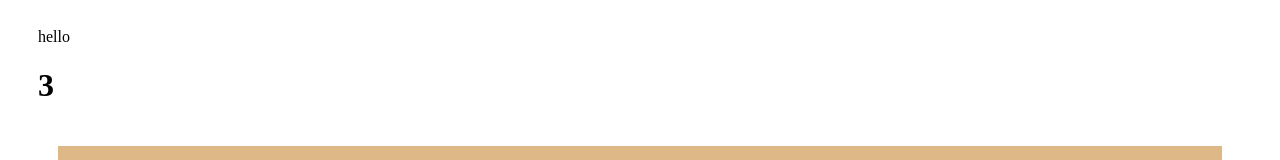
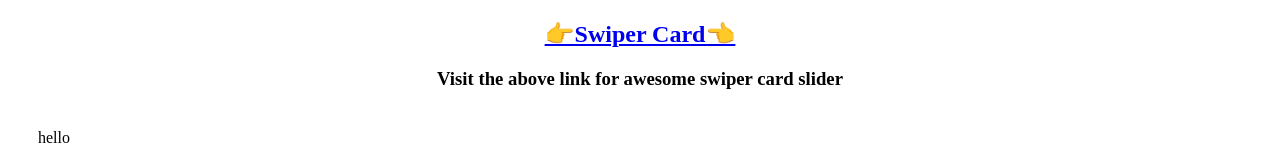
Before and after one commit to Soham-0047/API-Test-Static-Webpage, a plain HTML site: page index.html in a window 1280 px wide. Shown: the top 160 px of the page. Drawn offline with Linux system fonts and the light colour scheme; grey boxes are pictures that could not be loaded.

Commit message:
Change the name

```diff
--- a/API_Test.html
+++ b/index.html
@@ -34,6 +34,10 @@
             padding:20px 30px;
 
         }
+        .box{
+            position: relative;
+            text-align: center;
+        }
     </style>
 <head>
     <meta charset="UTF-8">
@@ -42,6 +46,10 @@
     <title>Play with local Json data and render on web</title>
 </head>
 <body>
+    <div class="box">
+        <h2><a href="./swiper_card.html"> 👉Swiper Card👈</a></h2>
+        <h3>Visit the above link for awesome swiper card slider</h3>
+    </div>
 
 
 
```
